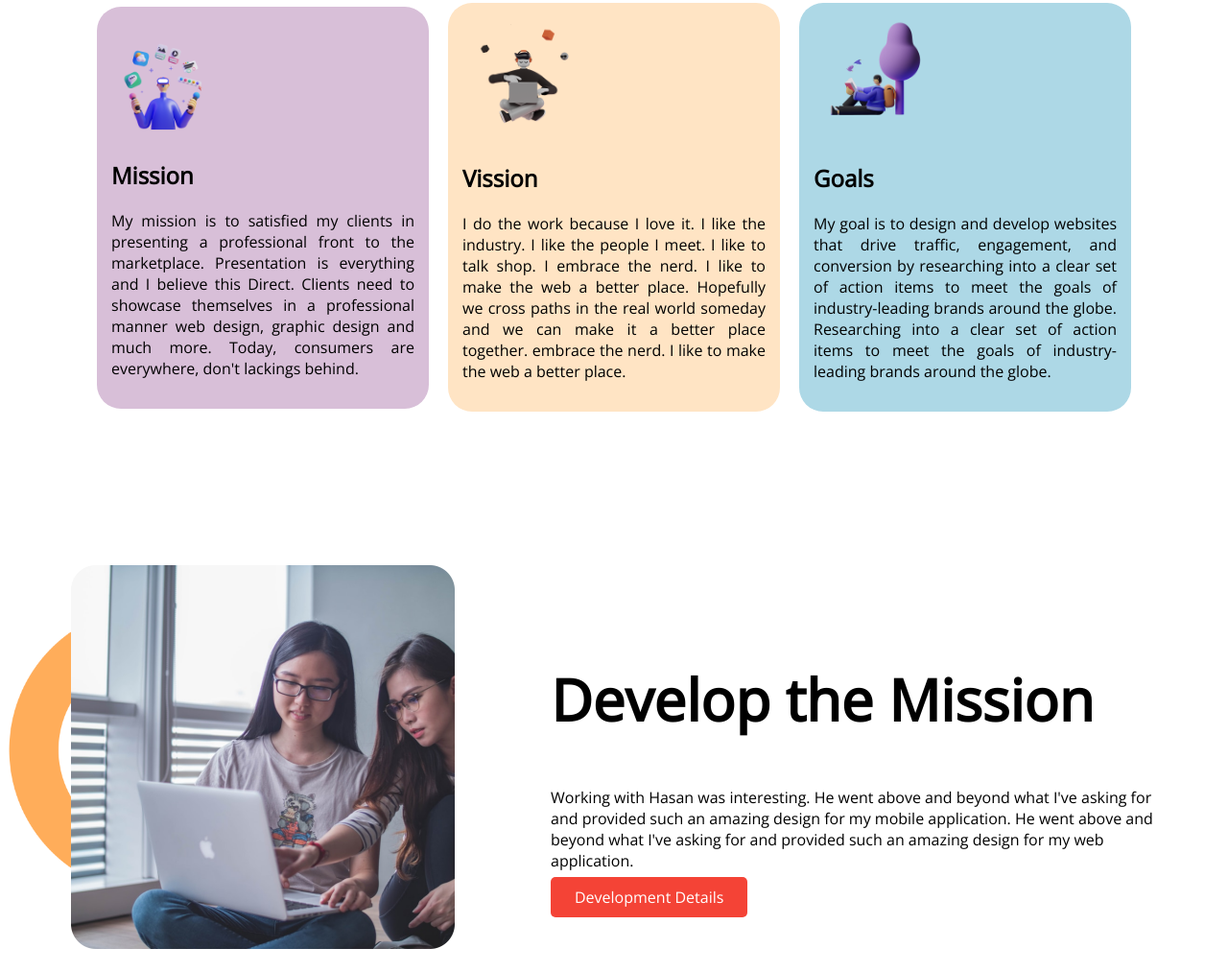
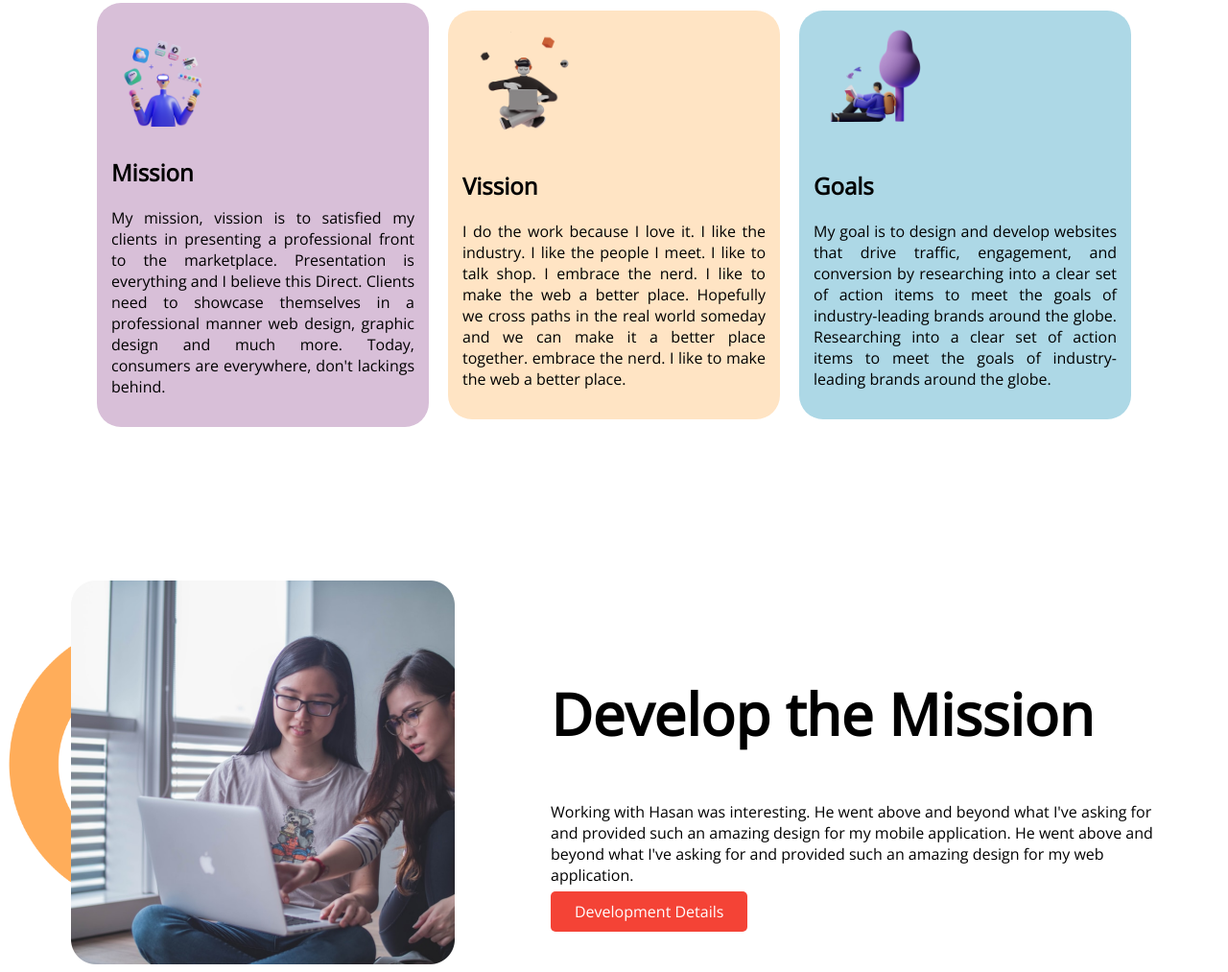
Before and after one commit to MK-Hasan-Mahdi/web-mission-2022, a plain HTML site: page index.html in a window 1280 px wide. Shown: the part 775-1788 px from the top of the page at 96% size. Drawn offline with nearby package versions, Linux system fonts and the light colour scheme.

```diff
--- a/index.html
+++ b/index.html
@@ -36,7 +36,7 @@
             <div class="mission-box-part-1">
                 <img src="images/illustrators/illustrator-1.png" alt="illustrator-1" />
                 <h2>Mission</h2>
-                <p>My mission is to satisfied my clients in presenting a professional front to the marketplace.
+                <p>My mission, vission is to satisfied my clients in presenting a professional front to the marketplace.
                     Presentation is everything and I believe this Direct. Clients need to showcase themselves in a
                     professional manner web design, graphic design and much more. Today,
                     consumers are everywhere, don't lackings behind.
```
Also changed, not shown: link.txt (added), 1 other file.
